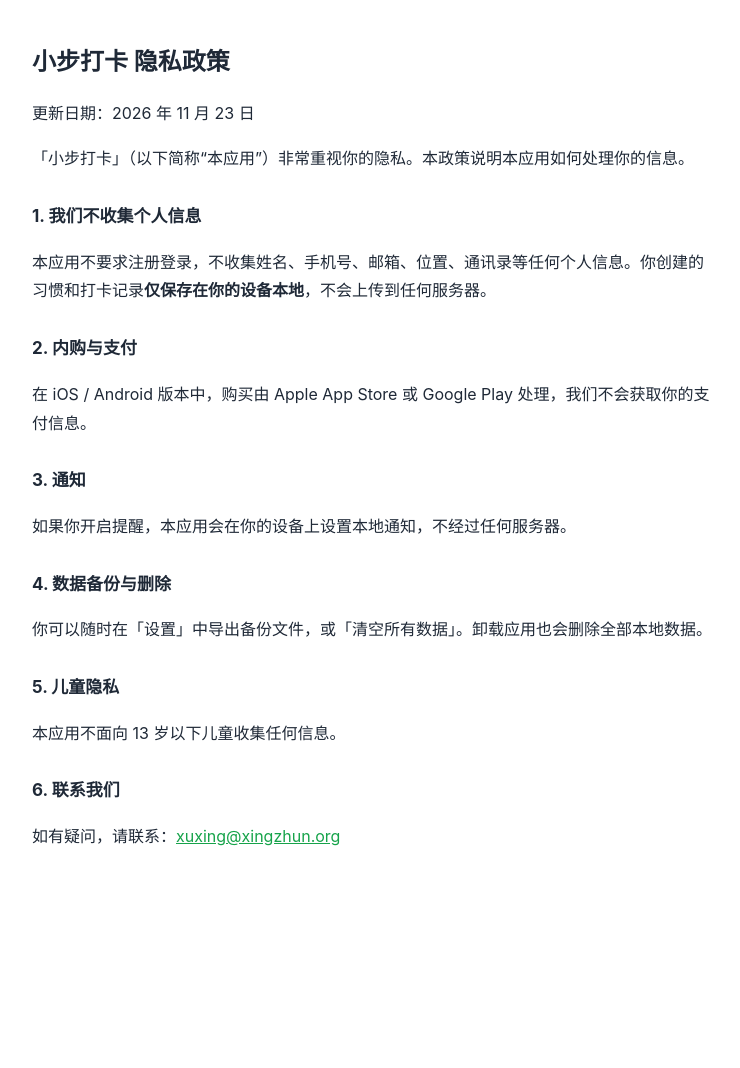
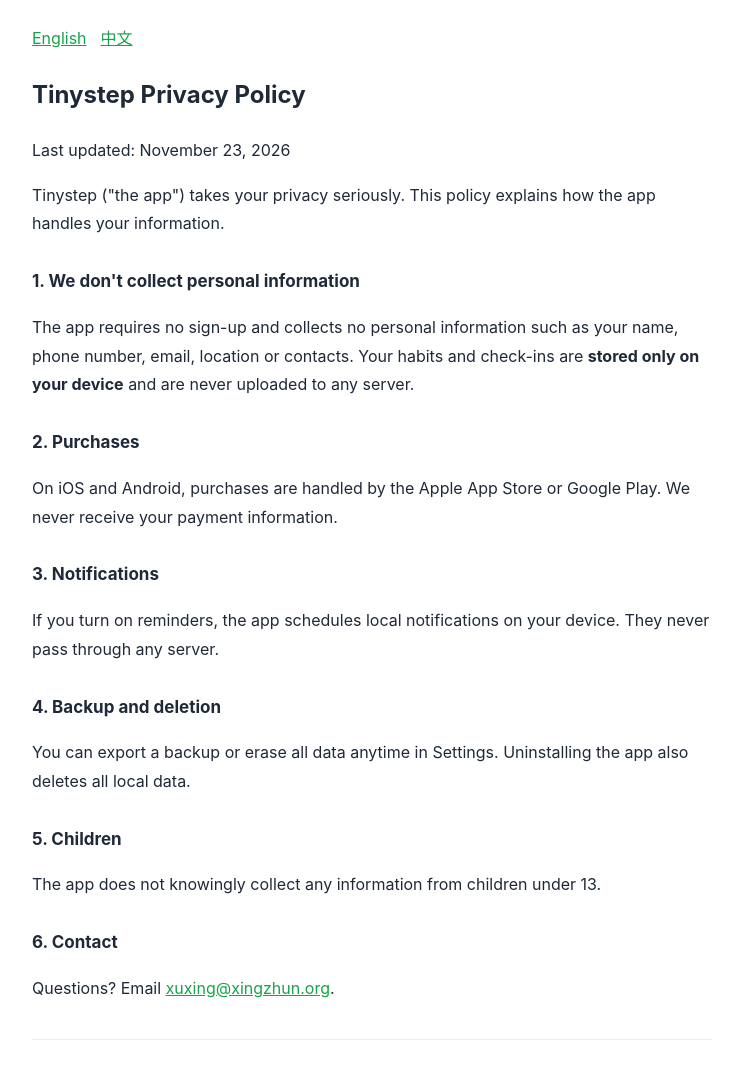
Before and after one commit to motherlucker1/app-legal, a plain HTML site: page tinystep/privacy.html in a window 1280 px wide. Shown: the top 1068 px of the page, without its empty margins (268-1008 px from the left). Before the commit the page ends 927 px from the top, so only its background shows below. Drawn offline with Linux system fonts and the light colour scheme.

Commit message:
Bilingual (English + Chinese) privacy policies for Pawlog and Tinystep
Co-Authored-By: Claude Fable 5.2 <noreply@anthropic.com>
Claude-Session: https://claude.ai/code/session_0164djTMLzNu7JvkiwkCpFLE

```diff
--- a/tinystep/privacy.html
+++ b/tinystep/privacy.html
@@ -1,8 +1,28 @@
 <!doctype html>
-<html lang="zh-CN"><head><meta charset="utf-8"><meta name="viewport" content="width=device-width,initial-scale=1">
-<title>隐私政策 · 小步打卡</title>
-<style>body{font-family:-apple-system,"PingFang SC","Noto Sans SC",sans-serif;max-width:680px;margin:0 auto;padding:24px 18px 60px;line-height:1.8;color:#1f2937}h1{font-size:24px}h2{font-size:17px;margin-top:28px}a{color:#16a34a}</style></head>
+<html lang="en"><head><meta charset="utf-8"><meta name="viewport" content="width=device-width,initial-scale=1">
+<title>Privacy Policy · Tinystep 小步打卡</title>
+<style>body{font-family:-apple-system,"PingFang SC","Noto Sans SC",sans-serif;max-width:680px;margin:0 auto;padding:24px 18px 60px;line-height:1.8;color:#1f2937}h1{font-size:24px}h2{font-size:17px;margin-top:28px}a{color:#16a34a}nav a{margin-right:14px}section+section{border-top:1px solid #eee;margin-top:36px;padding-top:12px}</style></head>
 <body>
+<nav><a href="#en">English</a><a href="#zh">中文</a></nav>
+<main id="docs">
+<section id="en" lang="en">
+<h1>Tinystep Privacy Policy</h1>
+<p>Last updated: November 23, 2026</p>
+<p>Tinystep ("the app") takes your privacy seriously. This policy explains how the app handles your information.</p>
+<h2>1. We don't collect personal information</h2>
+<p>The app requires no sign-up and collects no personal information such as your name, phone number, email, location or contacts. Your habits and check-ins are <strong>stored only on your device</strong> and are never uploaded to any server.</p>
+<h2>2. Purchases</h2>
+<p>On iOS and Android, purchases are handled by the Apple App Store or Google Play. We never receive your payment information.</p>
+<h2>3. Notifications</h2>
+<p>If you turn on reminders, the app schedules local notifications on your device. They never pass through any server.</p>
+<h2>4. Backup and deletion</h2>
+<p>You can export a backup or erase all data anytime in Settings. Uninstalling the app also deletes all local data.</p>
+<h2>5. Children</h2>
+<p>The app does not knowingly collect any information from children under 13.</p>
+<h2>6. Contact</h2>
+<p>Questions? Email <a href="mailto:xuxing@xingzhun.org">xuxing@xingzhun.org</a>.</p>
+</section>
+<section id="zh" lang="zh-CN">
 <h1>小步打卡 隐私政策</h1>
 <p>更新日期：2026 年 11 月 23 日</p>
 <p>「小步打卡」（以下简称“本应用”）非常重视你的隐私。本政策说明本应用如何处理你的信息。</p>
@@ -18,5 +38,12 @@
 <p>本应用不面向 13 岁以下儿童收集任何信息。</p>
 <h2>6. 联系我们</h2>
 <p>如有疑问，请联系：<a id="mail" href="mailto:xuxing@xingzhun.org">xuxing@xingzhun.org</a></p>
-<p></p>
+</section>
+</main>
+
+<script>
+if (/^zh/i.test(navigator.language || "") || /^zh/.test(localStorage.getItem("tinystep.lang") || "")) {
+  var m = document.getElementById("docs"); m.insertBefore(document.getElementById("zh"), m.firstChild);
+}
+</script>
 </body></html>
```
Also changed, not shown: pawlog/privacy.html (+33 -4 lines).
